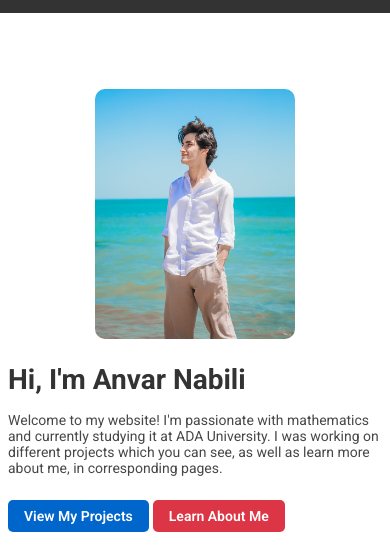
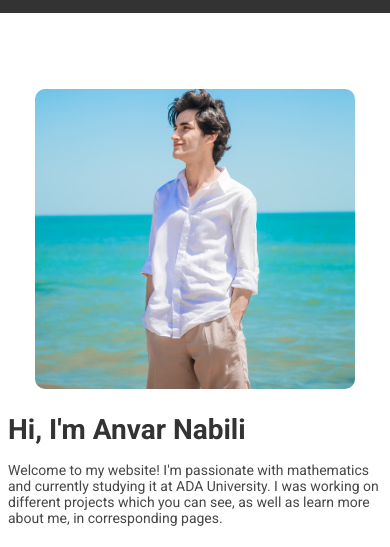
Before and after one commit to ANVAR-99/ANVAR-99.github.io, a plain HTML site: page index.html in a window 390 px wide. Shown: the part 40-587 px from the top of the page. Drawn offline with Linux system fonts and the light colour scheme.

Commit message:
the size for hero image was increased on mobile phone and shrunk browser window

```diff
--- a/style.css
+++ b/style.css
@@ -225,7 +225,8 @@ header {
   }
 
   .hero-image img {
-    width: 90%;
+    width: 130%;
+    max-width: 380px;
   }
 }
 
@@ -516,8 +517,9 @@ header {
   }
 
   .hero-image {
-    width: 250px;
-    height: 300px;
+    width: 340px;
+    height: 400px;
+    max-width: 100%;
     order: -1;
   }
 
@@ -571,8 +573,11 @@ header {
   }
 
   .hero-image {
-    width: 200px;
-    height: 250px;
+    width: 100%;
+    height: 300px;
+    max-width: 320px;
+    margin: 0 auto;
+    display: block;
   }
 
   .hero-content h1 {
```
